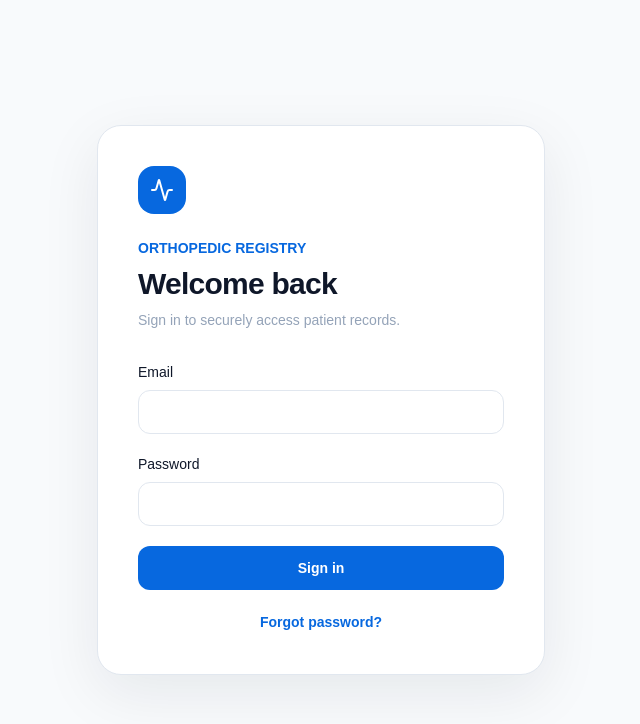
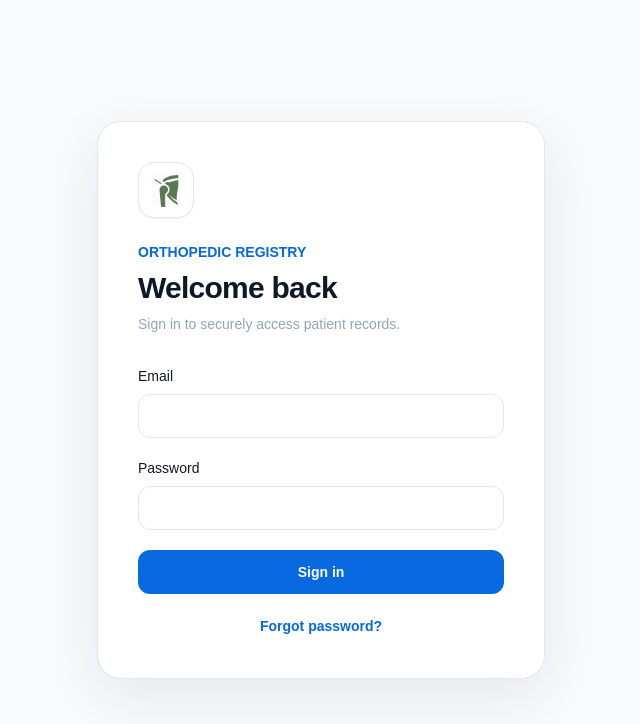
Before and after one commit to jzuckh-bot/OrthoRegistry, a Next.js app: page /login in a window 1280 px wide. Shown: the top 724 px of the page, without its empty margins (319-959 px from the left). Built offline with nearby package versions, Linux system fonts and the light colour scheme.

Commit message:
Replace brand mark with shoulder icon

```diff
--- a/src/app/login/page.tsx
+++ b/src/app/login/page.tsx
@@ -1,12 +1,13 @@
 "use client";
 
 import { useState } from "react";
-import { Activity } from "lucide-react";
+import Image from "next/image";
 import Link from "next/link";
 import { useRouter } from "next/navigation";
 import { createClient } from "@/lib/supabase/client";
 import { Button } from "@/components/ui/button";
 import { Input } from "@/components/ui/input";
+import brandIcon from "@/app/icon.png";
 
 export default function LoginPage() {
   const router = useRouter();
@@ -26,7 +27,7 @@ export default function LoginPage() {
   return (
     <main className="grid min-h-screen place-items-center p-4">
       <section className="surface w-full max-w-md p-6 sm:p-10">
-        <span className="mb-6 grid size-12 place-items-center rounded-2xl bg-primary text-white"><Activity /></span>
+        <span className="mb-6 grid size-14 place-items-center overflow-hidden rounded-2xl border bg-white p-1.5 shadow-sm"><Image src={brandIcon} alt="OrthoRegistry shoulder icon" className="size-full object-contain" priority /></span>
         <p className="text-sm font-semibold text-primary">ORTHOPEDIC REGISTRY</p>
         <h1 className="mt-2 text-3xl font-bold tracking-tight">Welcome back</h1>
         <p className="mt-2 text-sm text-muted">Sign in to securely access patient records.</p>
--- a/src/components/app-shell.tsx
+++ b/src/components/app-shell.tsx
@@ -1,7 +1,9 @@
 import Link from "next/link";
-import { Activity, LayoutDashboard, Plus, Users } from "lucide-react";
+import Image from "next/image";
+import { LayoutDashboard, Plus, Users } from "lucide-react";
 import { ThemeToggle } from "@/components/theme-toggle";
 import { SignOutButton } from "@/components/sign-out-button";
+import brandIcon from "@/app/icon.png";
 
 const links = [
   { href: "/dashboard", label: "Dashboard", icon: LayoutDashboard },
@@ -14,7 +16,7 @@ export function AppShell({ children }: { children: React.ReactNode }) {
     <div className="min-h-screen">
       <aside className="fixed inset-y-0 left-0 z-30 hidden w-64 border-r bg-card/80 p-5 backdrop-blur-xl md:block">
         <Link href="/dashboard" className="mb-10 flex items-center gap-3 font-bold">
-          <span className="grid size-10 place-items-center rounded-2xl bg-primary text-white"><Activity /></span>
+          <span className="grid size-10 place-items-center overflow-hidden rounded-2xl border bg-white p-1 shadow-sm"><Image src={brandIcon} alt="" className="size-full object-contain" /></span>
           OrthoRegistry
         </Link>
         <nav className="space-y-2">
@@ -27,7 +29,7 @@ export function AppShell({ children }: { children: React.ReactNode }) {
         <div className="absolute bottom-5 left-5 right-5 flex items-center justify-between"><SignOutButton /><ThemeToggle /></div>
       </aside>
       <header className="sticky top-0 z-20 flex h-16 items-center justify-between border-b bg-background/80 px-4 backdrop-blur-xl md:hidden">
-        <Link href="/dashboard" className="flex items-center gap-2 font-bold"><Activity className="text-primary" />OrthoRegistry</Link>
+        <Link href="/dashboard" className="flex items-center gap-2 font-bold"><span className="grid size-9 place-items-center overflow-hidden rounded-xl border bg-white p-1"><Image src={brandIcon} alt="" className="size-full object-contain" /></span>OrthoRegistry</Link>
         <ThemeToggle />
       </header>
       <main className="mx-auto max-w-7xl p-4 pb-24 md:ml-64 md:p-8">{children}</main>
```
Also changed, not shown: src/app/apple-icon.png (added), src/app/icon.png (added).
